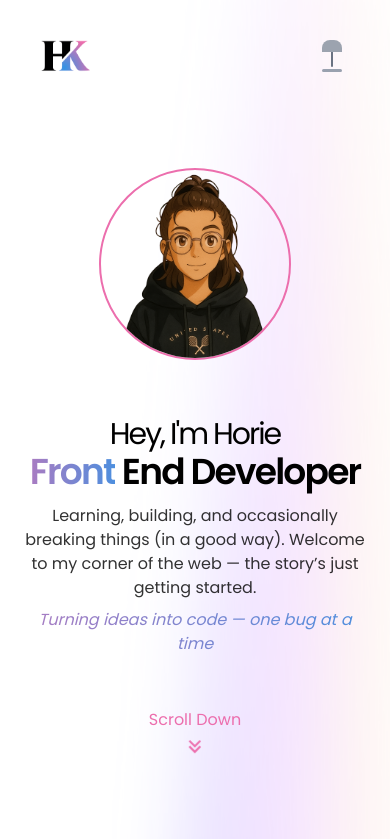
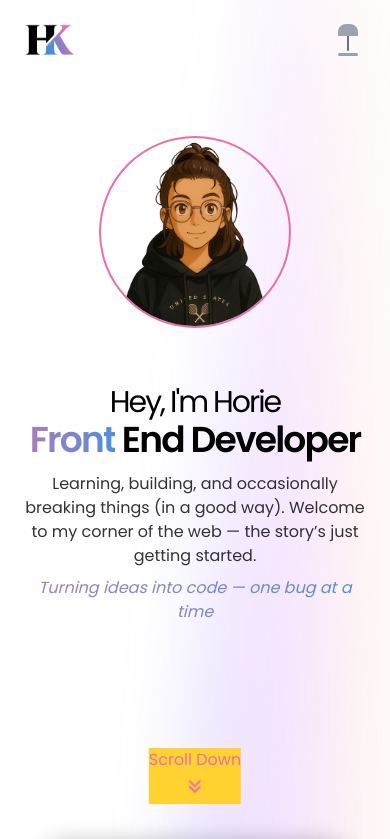
Before and after one commit to horishh/portfolio-horie, a React (Vite) app: page / in a window 390 px wide. Shown: the top 839 px of the page. Built offline with nearby package versions, Linux system fonts and the light colour scheme.

Commit message:
Improved visual consistency for different screen sizes

```diff
--- a/src/components/Navbar.jsx
+++ b/src/components/Navbar.jsx
@@ -80,7 +80,7 @@ const Navbar = () => {
 
         <ThemeToggle />
       </div>
-      <div className="flex items-center sm:hidden justify-between p-10">
+      <div className="flex items-center sm:hidden justify-between p-6">
         <img
           className="h-8 transition-opacity duration-300"
           src={theme === "dark" ? "/images/logo1.png" : "/images/logo2.png"}
--- a/src/components/ScrollDown.jsx
+++ b/src/components/ScrollDown.jsx
@@ -4,7 +4,7 @@ import React from "react"; // Navbar.jsx, App.jsx, Home.jsx vb.
 
 const ScrollDown = () => {
   return (
-    <div className="absolute bottom-20 sm:bottom-10 left-1/2 -translate-x-1/2">
+    <div className="bg-amber-300 absolute bottom-10 left-1/2 -translate-x-1/2">
       <Link to="projects" smooth={true} duration={600} offset={-120}>
         <div className="flex flex-col items-center cursor-pointer">
           <span
```
